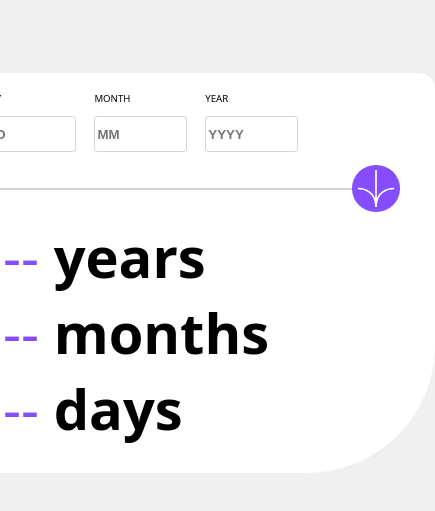
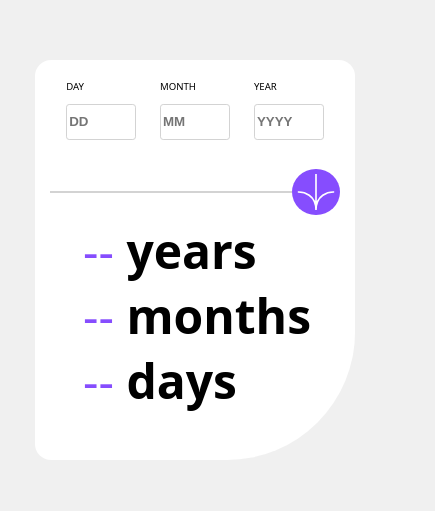
Before and after one commit to ReactJs-Library/Frontend-Mentor, a React (Vite) app in the folder APP3/age-calculator/: page / in a window 390 px wide. Shown: the part 157-668 px from the top of the page, 435 px wide, since content can reach past the window. Built offline with nearby package versions, Linux system fonts and the light colour scheme.

Commit message:
finsihed App3

```diff
--- a/APP3/age-calculator/src/App.css
+++ b/APP3/age-calculator/src/App.css
@@ -3,7 +3,7 @@ body{
     display: flex;
     align-items: center;
     justify-content: center;
-    height: 100vh;
+    height: 97vh;
     font-family: system-ui, -apple-system, BlinkMacSystemFont, 'Segoe UI', Roboto, Oxygen, Ubuntu, Cantarell, 'Open Sans', 'Helvetica Neue', sans-serif;
 }
 
@@ -13,3 +13,14 @@ width:30rem;
 height: 25rem;
 border-radius: 1rem 1rem 8rem 1rem;
 }
+
+@media only screen and (max-width: 767px) {
+    .container{
+        background-color: #FFFFFF;
+        width:20rem;
+        height: 25rem;
+        border-radius: 1rem 1rem 8rem 1rem;
+        }
+
+    /* Add more styles specific to smaller screens */
+  }
--- a/APP3/age-calculator/src/components/AgeOutput.css
+++ b/APP3/age-calculator/src/components/AgeOutput.css
@@ -15,3 +15,23 @@
 .agetext{
     font-weight: 750;
 }
+
+@media only screen and (max-width: 767px) {
+    .MainContainer{
+        display: flex;
+        align-items: flex-start;
+        flex-direction: column;
+        justify-content: center;
+        height: 50%;
+        box-sizing: border-box;
+        padding-left: 3rem;
+        font-size: 3rem;
+    }
+    .ageanswer{
+        color: rgb(134,77,254);
+    }
+    .agetext{
+        font-weight: 750;
+    }
+    /* Add more styles specific to smaller screens */
+  }
--- a/APP3/age-calculator/src/components/DateInput.css
+++ b/APP3/age-calculator/src/components/DateInput.css
@@ -66,3 +66,40 @@ justify-content: center;
     width: 3rem;
     box-sizing: border-box;
 }
+.arrowsvg:hover{
+    background-color: black;
+}
+
+@media only screen and (max-width: 767px) {
+
+  .input-div{
+display: flex;
+align-items: center;
+justify-content: space-around;
+box-sizing: border-box;
+padding:1.2rem;
+/* padding-right: 5rem; */
+padding-bottom: 1rem;
+}
+
+.miniconatiner{
+display: flex;
+flex-direction: column;
+
+}
+.datelabel{
+font-size: 0.6em;
+color: black;
+padding-bottom: 0.7rem;
+}
+
+.dateinput {
+font-weight: 900;
+width: 4rem;
+height: 2rem;
+border-radius: 0.2rem;
+border: 1px solid lightgrey;
+color: black;
+}
+    /* Add more styles specific to smaller screens */
+  }
```
